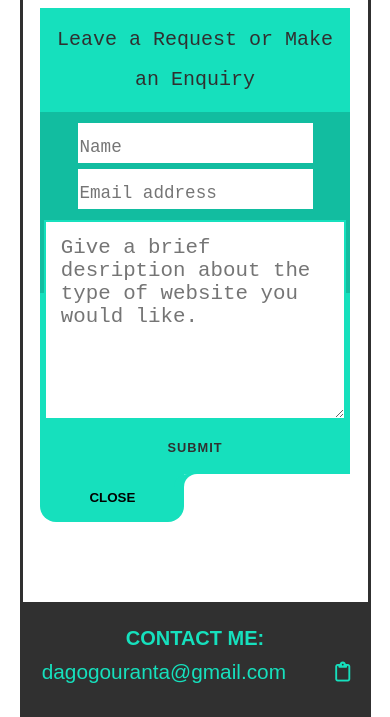
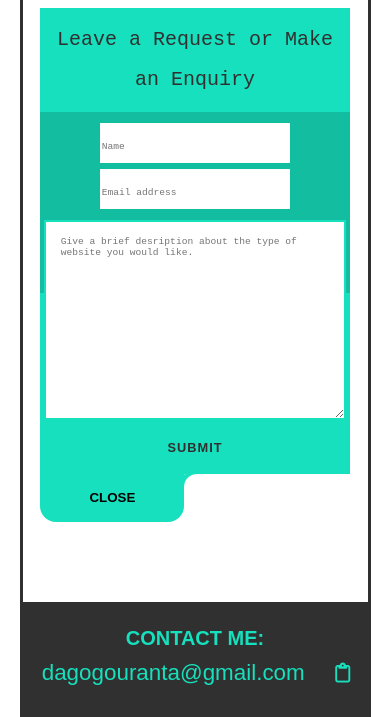
Before and after one commit to WizardOfGit/Dagogo-s-First-Portfolio, a plain HTML site: page index.html in a window 390 px wide. Shown: the part 5930-6647 px from the top of the page. Drawn offline with Linux system fonts and the light colour scheme.

Commit message:
Update style.css

```diff
--- a/style.css
+++ b/style.css
@@ -640,6 +640,13 @@ margin-bottom: .25em;
    height: 40px;
 }
 
+@media(max-width:600px){
+ #firstname{
+   font-size:0.6rem;
+ }
+}
+
+
 #emailaddress{
     font-family: var(--ff-secondary);
     min-width: 65%;
@@ -650,12 +657,17 @@ margin-bottom: .25em;
     height: 40px;
 }
 
-
+@media(max-width:600px){
+ #emailaddress{
+   font-size:0.6rem;
+ }
+}
 
 
 
 
 .textholder-area{
+    font-family: var(--ff-secondary);
     border-color: var(--clr-accent);
     border-width:2.5px;
     min-width:100%;
@@ -663,6 +675,13 @@ margin-bottom: .25em;
     padding:0.9rem 0.95rem;
     font-size:1.3rem;
 }
+
+@media(max-width:600px){
+ .textholder-area{
+   font-size:0.6rem;
+ }
+}
+
 @media(max-width:400px){
  .textholder-area{
    min-width:98%;
@@ -862,7 +881,7 @@ margin-bottom: .25em;
 }
 @media(max-width:1000px){
     #clippy{
-        font-size:1.3rem;
+        font-size:1.4rem;
     }
 }
 
```
